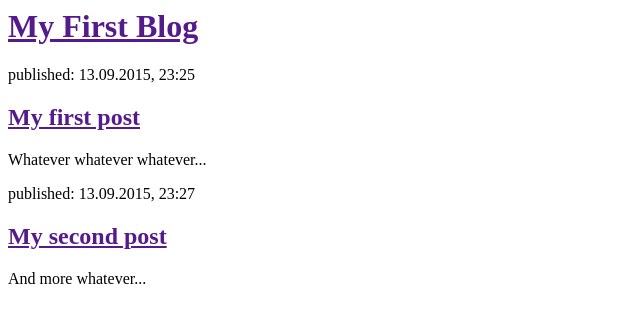
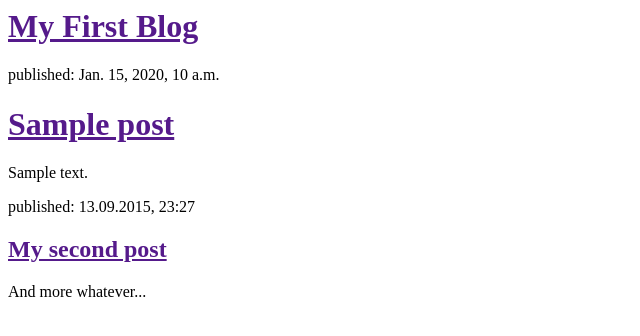
Before and after one commit to pablomiki/mi-primer-blog, a Django app: template blog/templates/blog/post_list.html in a window 1280 px wide. Shown: the top 336 px of the page, without its empty margins (0-640 px from the left). Run offline with Django 3.2, Linux system fonts and the light colour scheme; the template is opened without the code that fills it: values that come from a table or form of the project are taken from there, others are empty; tables that the repository leaves empty hold one stand-in row (values such as "Sample post").

Commit message:
Modified templates to display posts from database.

```diff
--- a/blog/templates/blog/post_list.html
+++ b/blog/templates/blog/post_list.html
@@ -7,12 +7,14 @@
 			<h1><a href="">My First Blog</a></h1>
 		</div>
 
-		<div>
-			<p>published: 13.09.2015, 23:25</p>
-			<h2><a href="">My first post</a></h2>
-			<p>Whatever whatever whatever...</p>
-		</div>
+		{% for post in posts %}
 
+			<div>
+				<p>published: {{ post.published_date  }}</p>
+				<h1><a href="">{{ post.title }}</a></h1>
+				<p>{{ post.text|linebreaks }}</p>
+			</div>
+		{% endfor %}
 		<div>
 			<p>published: 13.09.2015, 23:27</p>
 			<h2><a href="">My second post</a></h2>
--- a/blog/views.py
+++ b/blog/views.py
@@ -1,5 +1,7 @@
 from django.shortcuts import render
-
+from django.utils import timezone
+from .models import Post
 # Create your views here.
 def post_list(request):
-	return render(request, 'blog/post_list.html', {})
+	posts = Post.objects.filter(published_date__lte=timezone.now()).order_by('published_date')
+	return render(request, 'blog/post_list.html', {'posts': posts})
```
